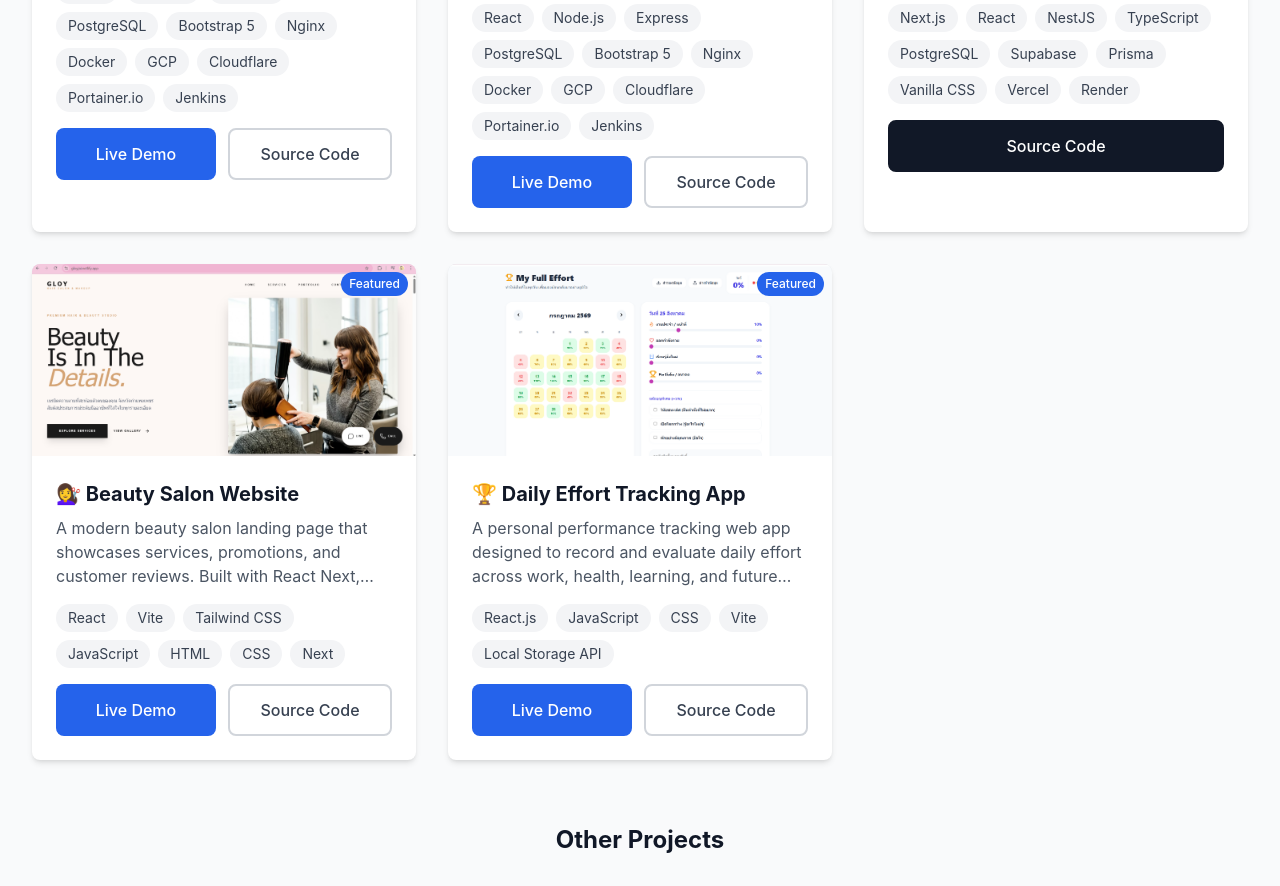
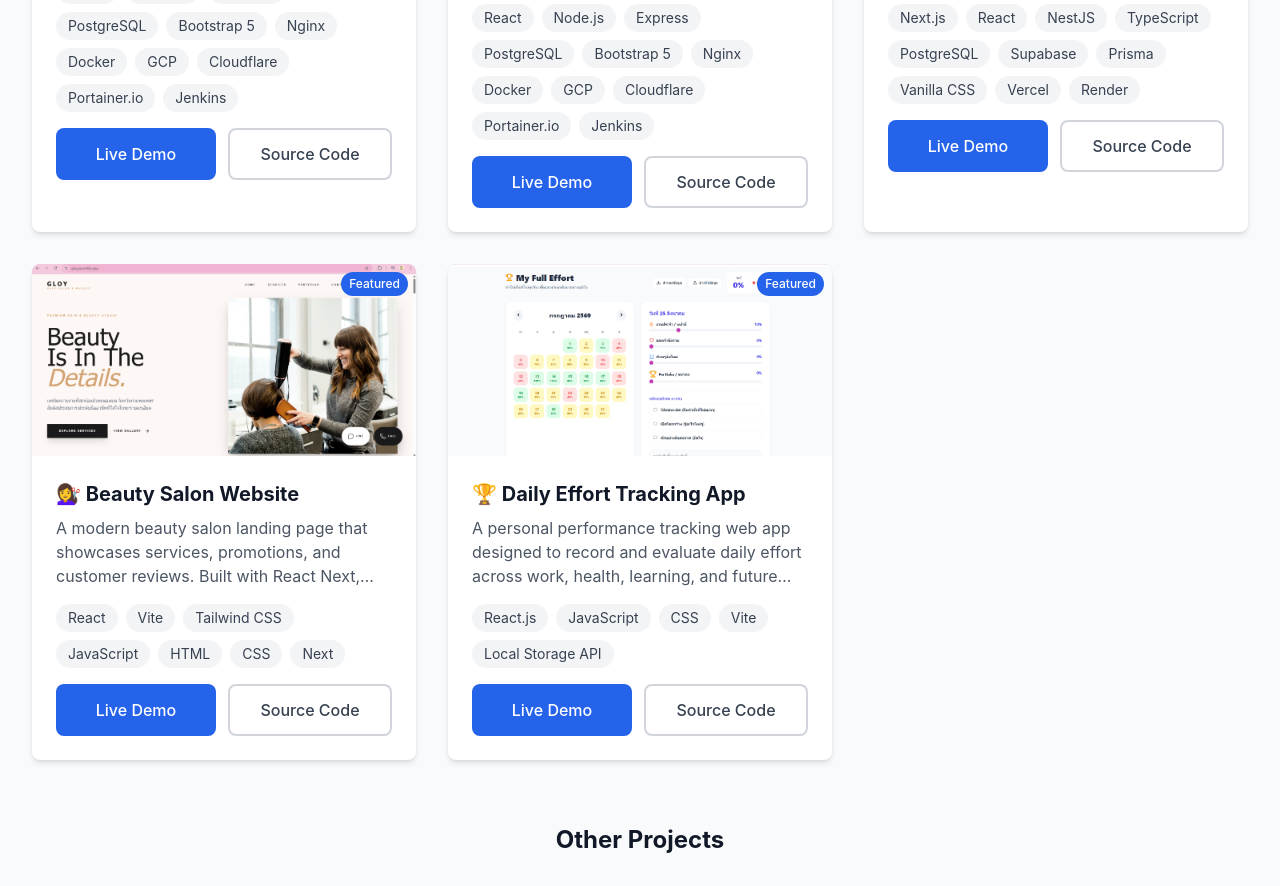
Before and after one commit to Foam-01/Portfolio, a React (Vite) app: page / in a window 1280 px wide. Shown: the part 6711-7597 px from the top of the page. Built offline with nearby package versions, Linux system fonts and the light colour scheme.

Commit message:
feat: update Focus Pulse project entry with live URL

```diff
--- a/src/data/projects.ts
+++ b/src/data/projects.ts
@@ -146,7 +146,7 @@ export const projects: Project[] = [
       "Render",
     ],
     imageUrl: "/images/inventory31.png",
-    // liveUrl: "https://focus-pulse-mu.vercel.app/",
+     liveUrl: "https://focus-pulse-mu.vercel.app/",
     githubUrl: "https://github.com/Foam-01/Focus-Pulse",
     featured: true,
   },
```
